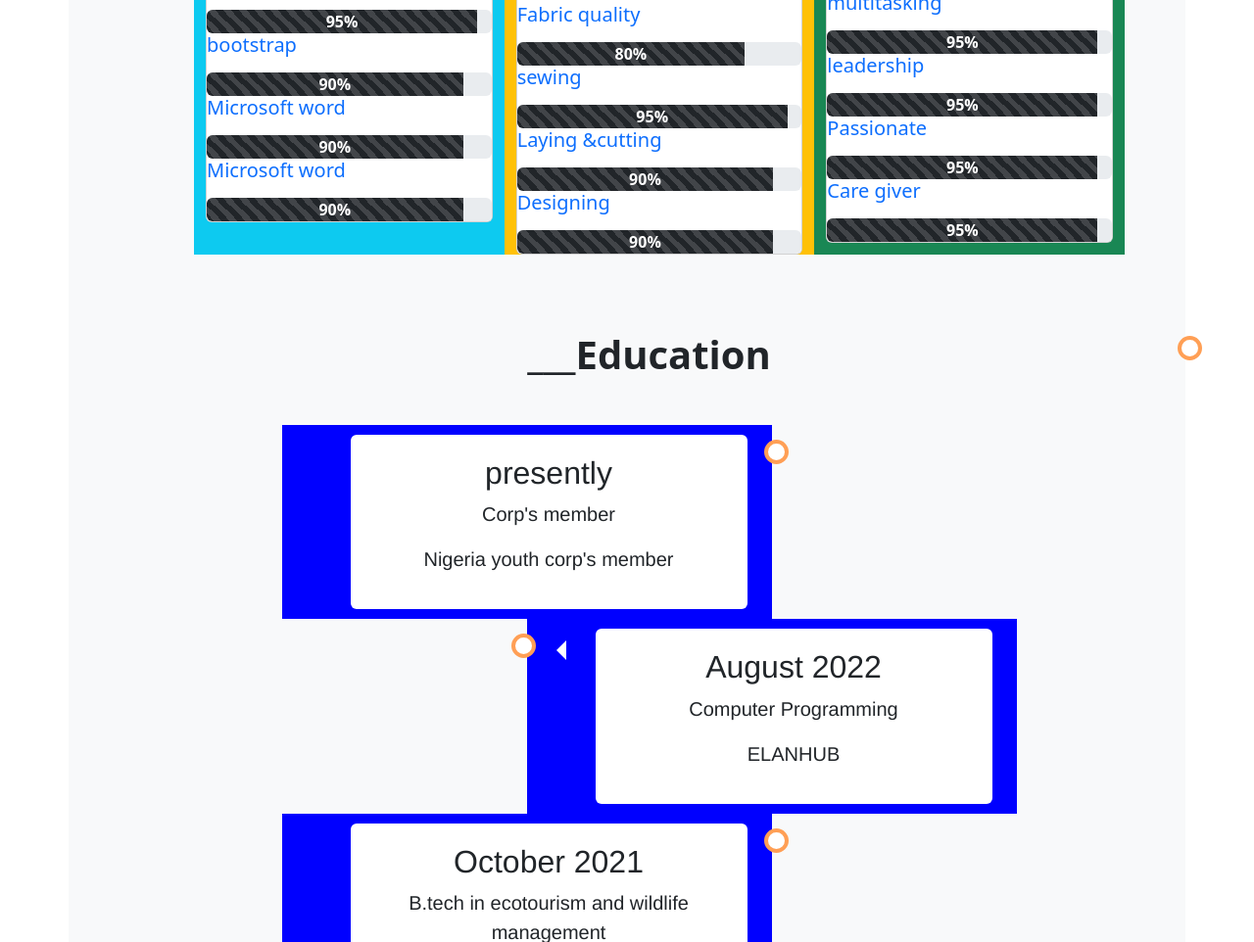
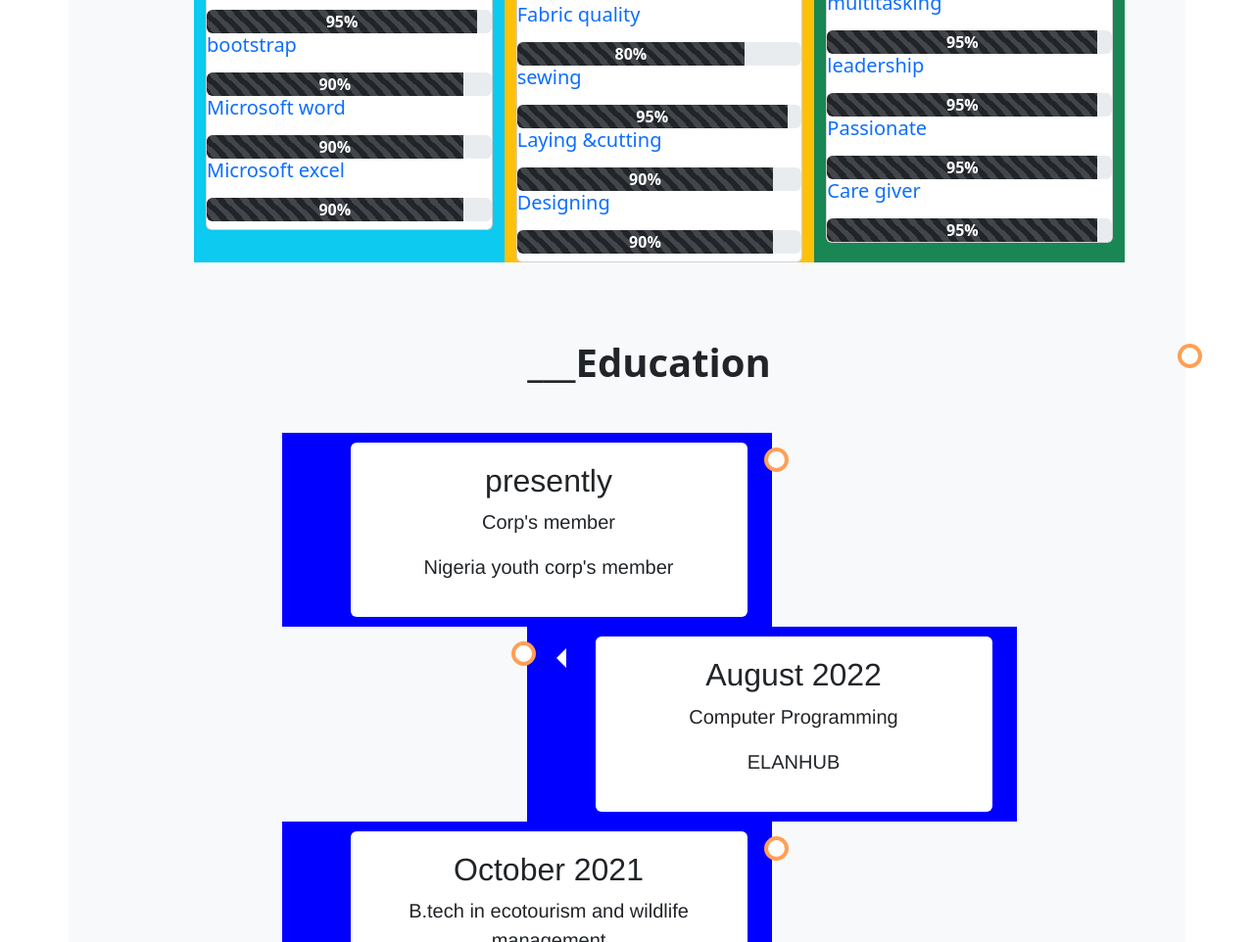
Before and after one commit to oyindamola01234/curriculum-portfolio, a plain HTML site: page index.html in a window 1280 px wide. Shown: the part 2138-3100 px from the top of the page at 98% size. Drawn offline with nearby package versions, Linux system fonts and the light colour scheme.

Commit message:
Update index.html
Signed-off-by: oyindamola01234 <106957583+oyindamola01234@users.noreply.github.com>

```diff
--- a/index.html
+++ b/index.html
@@ -138,8 +138,8 @@
                   <div class="progress bar mt-2">
                     <div class="progress-bar text-white  fs-6 fw-bold bg-dark progress-bar-animated progress-bar-striped" style="width:90%" > 90%</div>
                   </div>
-                  <h5 class="text-primary">Microsoft word</h5>
-                  <div class="progress bar mt-2">
+                  <h5 class="text-primary">Microsoft excel</h5>
+                  <div class="progress bar mt-2 mb-2">
                     <div class="progress-bar text-white  fs-6 fw-bold bg-dark progress-bar-animated progress-bar-striped" style="width:90%" > 90%</div>
                   </div>
                 </div>
@@ -164,7 +164,7 @@
                           <div class="progress-bar text-white text-center fs-6 fw-bold bg-dark progress-bar-animated progress-bar-striped" style="width:90%" > 90%</div>
                         </div>
                         <h5 class="text-primary">Designing</h5>
-                        <div class="progress bar mt-2">
+                        <div class="progress bar mt-2 mb-2">
                           <div class="progress-bar text-white  fs-6 fw-bold bg-dark progress-bar-animated progress-bar-striped" style="width:90%" > 90%</div>
                         </div>
                       </div>
```
